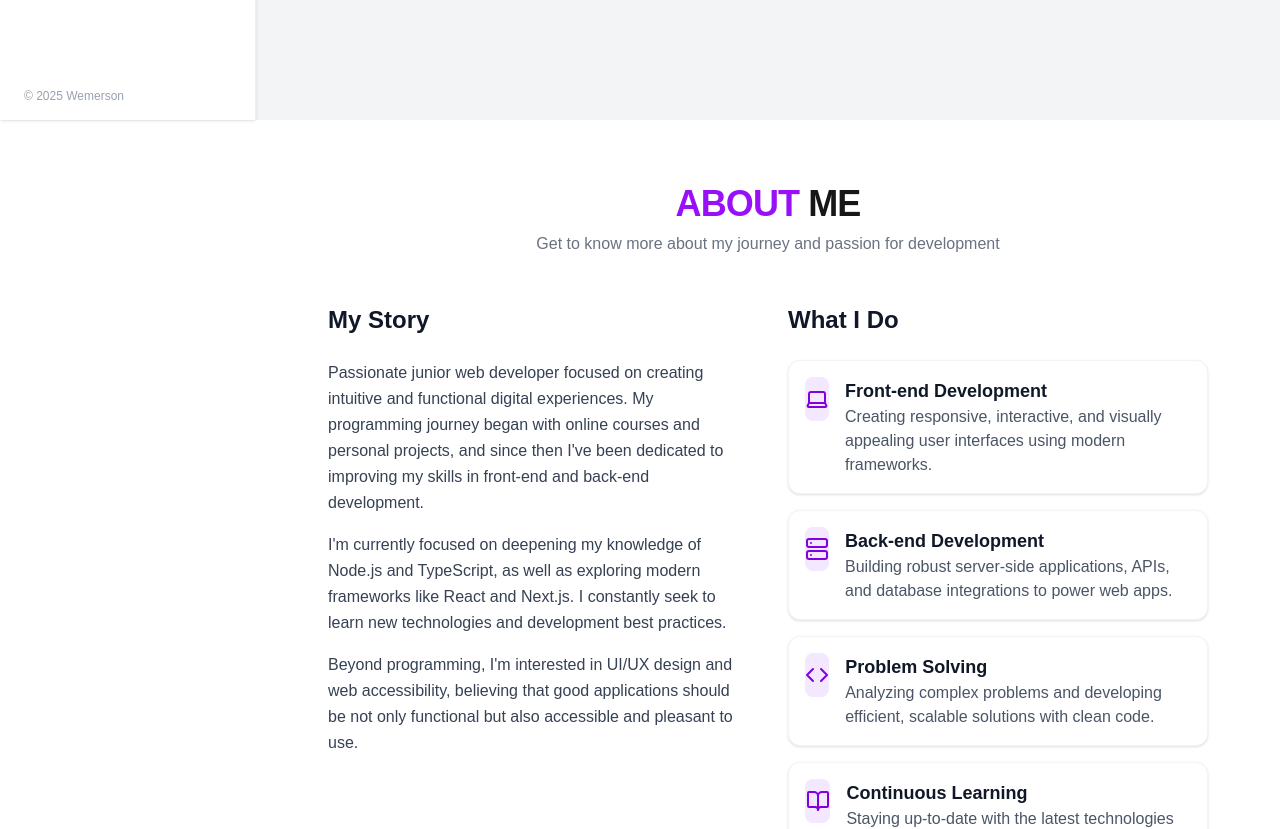
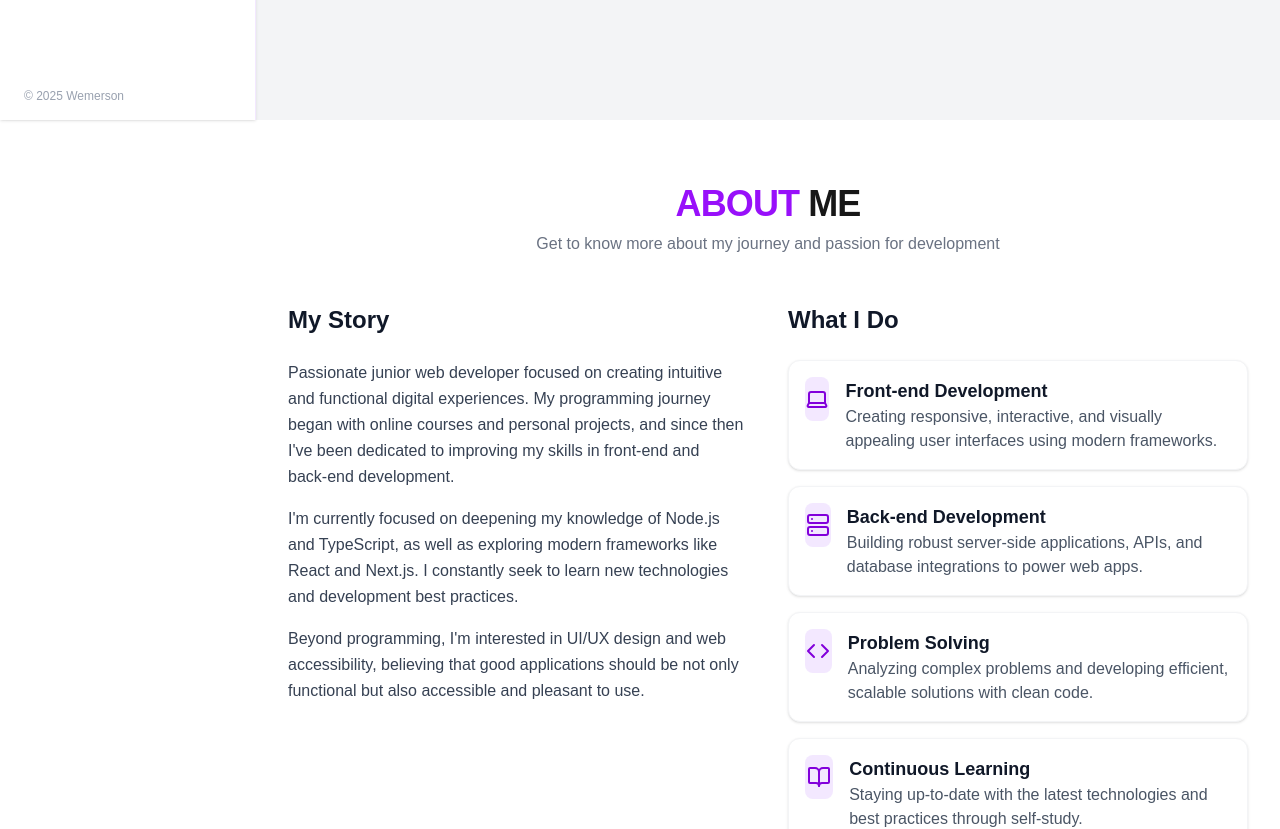
Before and after one commit to wmsalves/portfolio-wmsalves, a Next.js app: page / in a window 1280 px wide. Shown: the part 680-1509 px from the top of the page. Built offline with nearby package versions, Linux system fonts and the light colour scheme.

Commit message:
fix(nav): restore #about anchor by converting About to section and add scroll-mt for proper anchor offset

```diff
--- a/src/app/page.tsx
+++ b/src/app/page.tsx
@@ -27,9 +27,7 @@ export default function Home() {
       </section>
 
       {/* ABOUT */}
-      <section id="about" className="min-h-screen px-6 md:px-10 py-16 bg-white">
-        <About />
-      </section>
+      <About />
 
       {/* SKILLS */}
       <SkillsSection />
--- a/src/components/sections/about/About.tsx
+++ b/src/components/sections/about/About.tsx
@@ -7,7 +7,7 @@ export default function About() {
   return (
     <motion.section
       id="about"
-      className="min-h-[calc(100vh-64px)] w-full max-w-6xl mx-auto px-6 md:px-8"
+      className="min-h-screen w-full scroll-mt-24 max-w-6xl mx-auto px-6 md:px-8 py-16"
       initial={{ opacity: 0, y: 20 }}
       whileInView={{ opacity: 1, y: 0 }}
       viewport={{ once: true, amount: 0.2 }}
--- a/src/components/sections/skills/Skills.tsx
+++ b/src/components/sections/skills/Skills.tsx
@@ -52,7 +52,7 @@ function Category({ title, items }: { title: string; items: SkillItem[] }) {
 export default function SkillsSection() {
   return (
     <motion.section
-      id="resume"
+      id="skills"
       className="min-h-screen w-full px-6 md:px-8 py-16"
       initial={{ opacity: 0, y: 50 }}
       whileInView={{ opacity: 1, y: 0 }}
```
